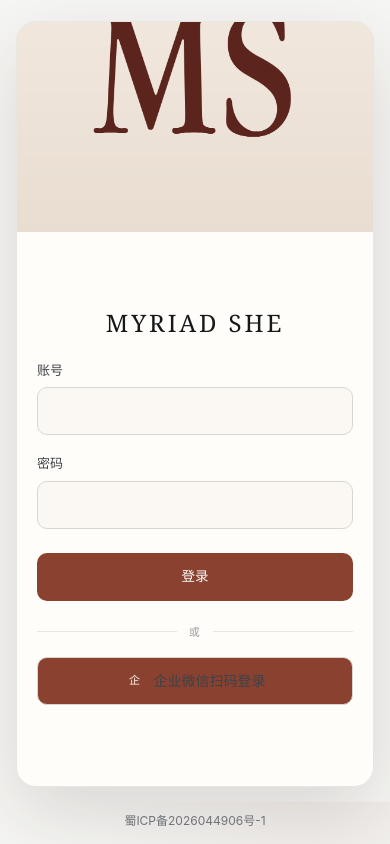
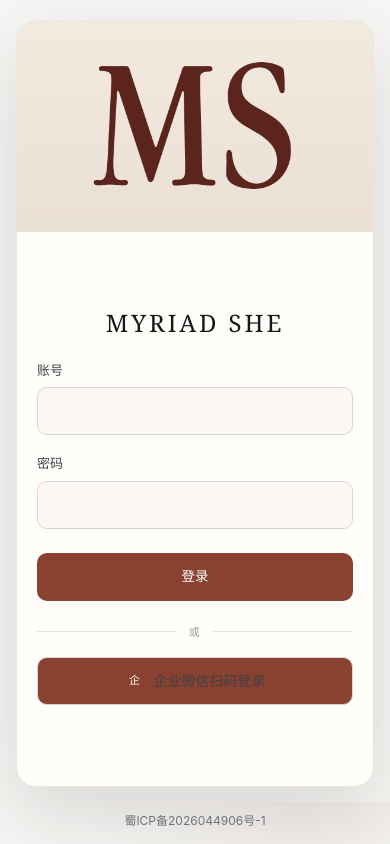
Before and after one commit to zhangmingtao97-maker/MYRIAD-SHE, a Vue app in the folder management/: page / in a window 390 px wide. Built offline with nearby package versions, Linux system fonts and the light colour scheme; no server answers; a web font is replaced by a local one.

Commit message:
style(admin): 调整移动端登录图裁切

```diff
--- a/management/src/admin-theme.css
+++ b/management/src/admin-theme.css
@@ -704,7 +704,7 @@ form { display: grid; gap: 16px; margin-top: 24px; }
     border-radius: 20px;
   }
   .login-visual { height: 250px; }
-  .login-visual img { object-position: center 78%; }
+  .login-visual img { object-position: center 56%; }
   .login-layout .login-panel { padding: 30px 24px 34px; }
   .login-panel-inner { max-width: 360px; margin: 0 auto; }
   .login-brand { margin-bottom: 26px; text-align: center; }
```
